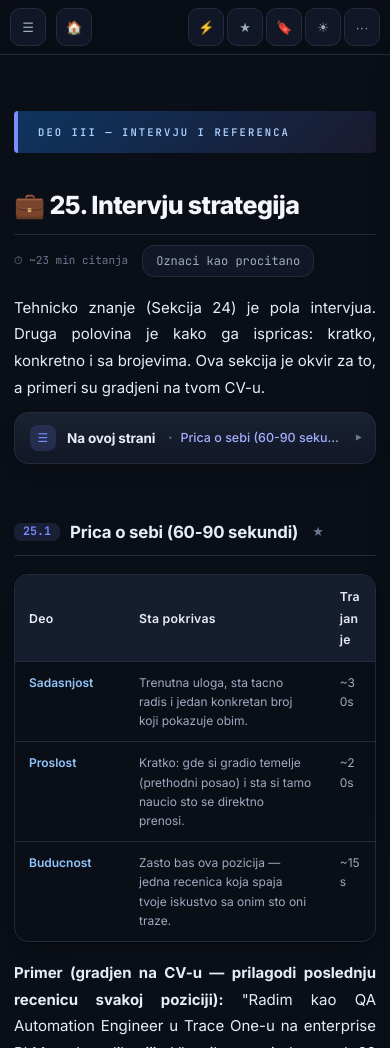
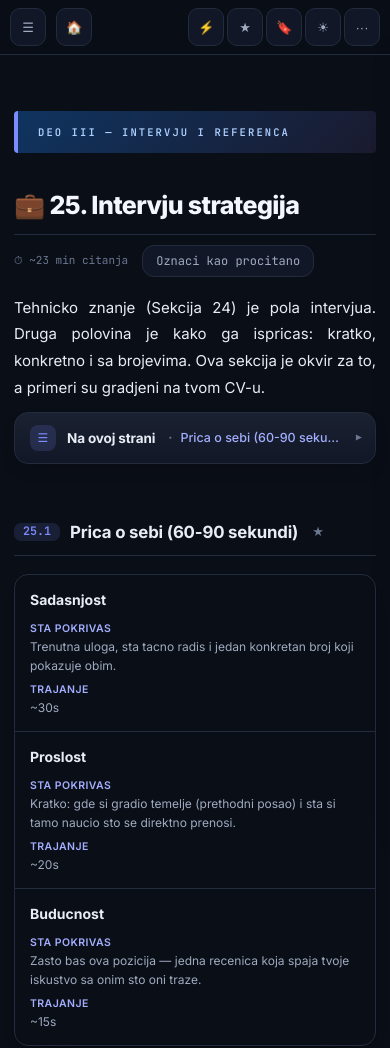
Before and after one commit to Bera23/qa-reference, a plain HTML site: page s25.html in a window 390 px wide. Shown: the top 1048 px of the page. Drawn offline with Linux system fonts and the light colour scheme.

Commit message:
Deploy: responsive stacked tables + remove empty log rows

```diff
--- a/s25.html
+++ b/s25.html
@@ -302,8 +302,6 @@
 <p class="body-text">Ovo je sablon, ne gotov sadrzaj — popunjava se posle svakog intervjua, sto pre dok je svez. Vremenom postaje najkorisniji deo dokumenta jer pokazuje TVOJE stvarne rupe, ne generic listu.</p>
 <div class="tbl-wrap tall"><table><thead><tr><th>Pitanje</th><th>Sta sam odgovorio</th><th>Sta je trebalo</th><th>Sta nauciti / gde u dokumentu</th></tr></thead><tbody>
 <tr><td>[primer] "Kako bi testirao rate limiting na API-ju?"</td><td>[primer] Pomenula sam samo 429 status kod, nisam elaborirala.</td><td>[primer] Trebalo je pomenuti i retry-after header, razliku po korisniku vs. globalno, i kako se to testira (burst requests).</td><td>[primer] Prosiriti Sekciju 15 sa rate limiting scenarijom.</td></tr>
-<tr><td></td><td></td><td></td><td></td></tr>
-<tr><td></td><td></td><td></td><td></td></tr>
 </tbody></table></div>
 <div class="note">Kad se ovde nakupi par slicnih rupa (npr. vise puta zapnes na performance testiranju), to je signal da tu temu treba stvarno da naucis, ne samo da upises u dnevnik.</div>
 <h2 class="sub-title">25.18 Lessons learned — decision log</h2>
@@ -312,8 +310,6 @@
 <tr><td>[primer] DevExpress dropdown vracao pogresnu stavku</td><td>[primer] Pretraga po celom DOM-u je pogadjala elemente iz skrivenog/kesiranog overlay-a, ne trenutno vidljivog.</td><td>[primer] Lookup ogranicen (scoped) na overlay identifikovan preko <code>style</code> koji sadrzi "display: inline-block". Lekcija: kod komponentnih biblioteka nikad ne pretpostaviti da je u DOM-u samo jedna instanca kontrole.</td></tr>
 <tr><td>[primer] Python string escape je tiho lomio generisani JS</td><td>[primer] <code>\b</code> u Python string-u se interpretira kao backspace (<code>\x08</code>), ne "word boundary" — kad se ubaci u JS preko template string-a, kod se cita drugacije nego sto izgleda u izvoru.</td><td>[primer] Raw string-ovi (<code>r"..."</code>) ili eksplicitno escape-ovanje pri generisanju JS iz Python-a. Lekcija: bag u generisanom kodu prvo proveri u ALATU koji generise, ne u samom generisanom kodu.</td></tr>
 <tr><td>[primer] xUnit paralelizacija izazvala nove flaky testove</td><td>[primer] Testovi u razlicitim kolekcijama su delili isti test podatak (isti SpecId) — race condition, ne bag u aplikaciji.</td><td>[primer] Izolacija podataka (unikatan sufiks po test run-u) uvedena PRE ukljucivanja paralelizacije, ne posle. Lekcija: paralelizacija otkriva postojece propuste u izolaciji, ne pravi nove — signal da izolacija nije bila dovoljno stroga ni ranije.</td></tr>
-<tr><td></td><td></td><td></td></tr>
-<tr><td></td><td></td><td></td></tr>
 </tbody></table></div>
 <div class="note">Redovno (npr. jednom mesecno) prelistaj ovu tabelu pre nego sto trazis novi posao — najjace STAR price dolaze odavde, ne iz uopstenih primera.</div>
 
--- a/script.js
+++ b/script.js
@@ -99,7 +99,7 @@ function migrateStorage() {
 // can no longer abort the rest of the page initialisation.
 document.addEventListener('DOMContentLoaded', () => {
   const steps = [migrateStorage, addAnchorLinks, addBookmarkButtons, restoreState, initSyntaxHighlight,
-    initLangBadges, initNumChips, initQuizMode, initDeoJump, initDeoCollapse, initPageToc, initRelatedSections, updateBmCount, initNavHeights, () => filterGlosar(''), loadSearchIndex, scrollToHash];
+    initLangBadges, initNumChips, initQuizMode, initDeoJump, initDeoCollapse, initPageToc, initResponsiveTables, initRelatedSections, updateBmCount, initNavHeights, () => filterGlosar(''), loadSearchIndex, scrollToHash];
   steps.forEach(step => {
     try { step(); } catch (err) { console.error('Init step failed:', step.name || '(anonymous)', err); }
   });
@@ -168,6 +168,20 @@ function initDeoCollapse() {
       if (e.key === 'Enter' || e.key === ' ') { e.preventDefault(); flip(); }
     });
     setDeoCollapsed(h2, true);  // default: everything collapsed on load
+  });
+}
+
+// Label each wide (3+ column, thead) table's cells with their column header, so narrow screens can
+// render them as stacked "label: value" cards (CSS) instead of squeezing every column to fit.
+function initResponsiveTables() {
+  document.querySelectorAll('#content table').forEach(table => {
+    const heads = [...table.querySelectorAll('thead th')].map(th => th.textContent.trim());
+    if (heads.length < 3) return;
+    const wrap = table.closest('.tbl-wrap') || table;
+    wrap.classList.add('responsive-table');
+    table.querySelectorAll('tbody tr').forEach(tr => {
+      [...tr.children].forEach((td, i) => { if (heads[i]) td.setAttribute('data-label', heads[i]); });
+    });
   });
 }
 
--- a/style.css
+++ b/style.css
@@ -347,6 +347,18 @@ body.light .warning{background:color-mix(in srgb,#fbbf24 15%,#fff);color:#334155
 }
 
 /* ── Print ────────────────── */
+@media(max-width:768px){
+  /* Wide (3+ col) tables reflow to stacked cards — one row per card, each field labelled with its
+     column header — so nothing needs horizontal scrolling on a phone. */
+  .responsive-table thead{display:none;}
+  .responsive-table table,.responsive-table tbody,.responsive-table tr,.responsive-table td{display:block;width:100%;}
+  .responsive-table tbody tr{padding:12px 0 14px;border-bottom:1px solid var(--border);}
+  .responsive-table tbody tr:last-child{border-bottom:none;}
+  .responsive-table td{padding:6px 15px 0;border:none;line-height:1.55;}
+  .responsive-table td::before{content:attr(data-label);display:block;font-weight:600;color:var(--accent2);font-size:10.5px;text-transform:uppercase;letter-spacing:.04em;margin-bottom:1px;}
+  .responsive-table td:first-child{padding:2px 15px 4px;color:var(--text);font-weight:700;font-size:14px;}
+  .responsive-table td:first-child::before{display:none;}
+}
 @media print{
   #sidebar,#topbar,#progress-bar,#back-top,#bm-panel,#menu-btn,
   #read-exit,.copy-btn,.bm-btn,.mark-read-btn,.section-nav,#quickref,.lang-badge,.quiz-toggle-btn,.quiz-toolbar,#related-sections{display:none!important;}
--- a/sw.js
+++ b/sw.js
@@ -2,7 +2,7 @@
  * The cache version and the precache list below are placeholders that build.js fills in
  * (content hash + file list), so every content change produces a new cache and old
  * caches are deleted on activate. Do not write the placeholder tokens anywhere else. */
-const CACHE = 'qa-ref-8f0aeb56c3';
+const CACHE = 'qa-ref-0fd7e448d5';
 const PRECACHE = [
   "./",
   "./index.html",
```
Also changed, not shown: index.html (+1 -1 lines).
